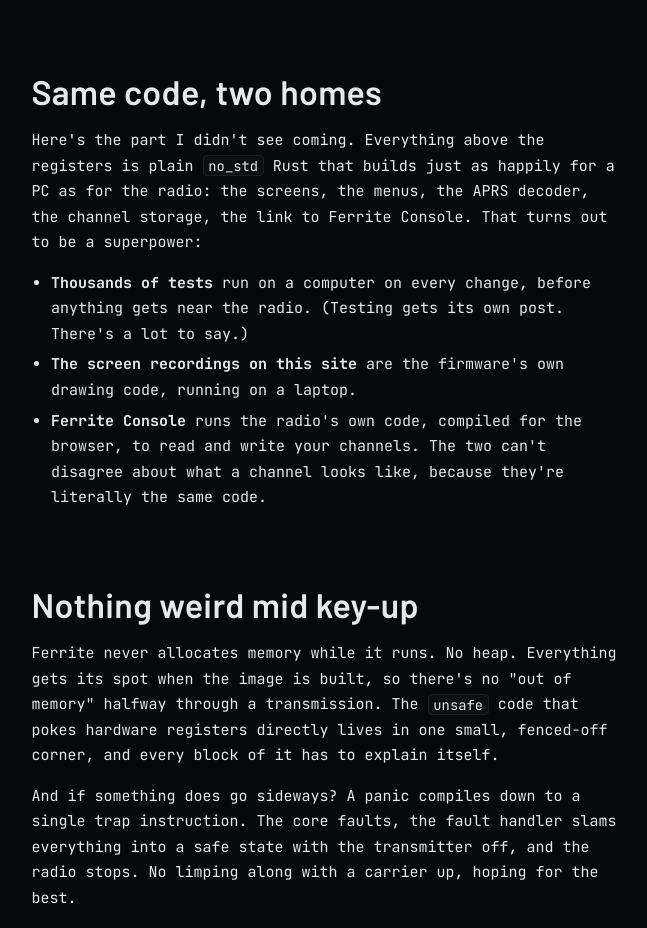
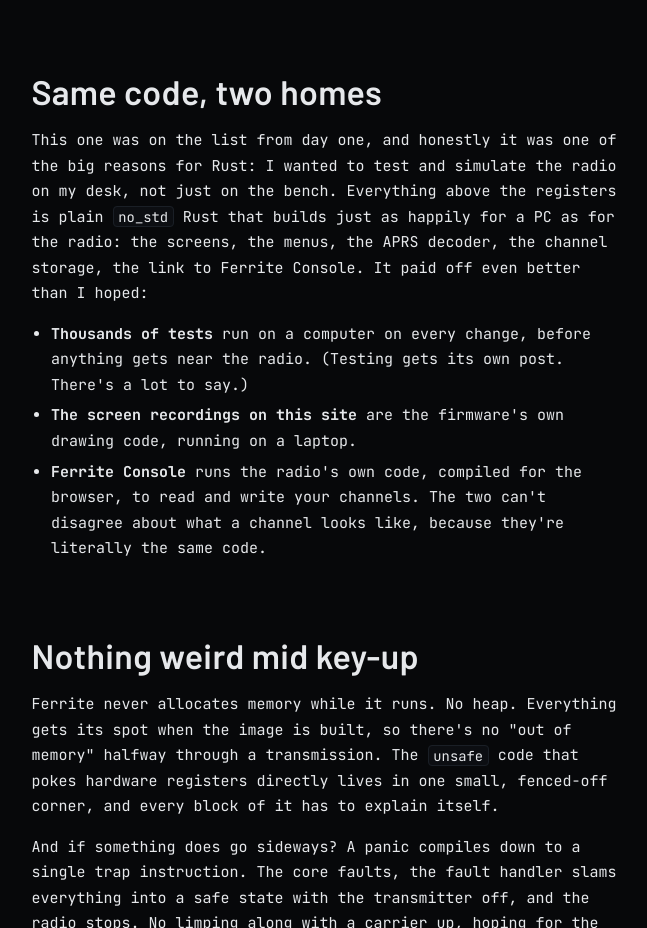
Before and after one commit to FerriteFW/ferrite-website, an Eleventy site: page src/blog/posts/2026-11-01-why-rust.md in a window 1280 px wide. Shown: the part 2081-3009 px from the top of the page, without its empty margins (316-963 px from the left). Built offline with nearby package versions, Linux system fonts and the light colour scheme; Eleventy itself is replaced by a stand-in of ours; files that its build step writes are made by us from their sources.

Commit message:
Blog: testing and the simulator were a reason for Rust, not a surprise
Built with the help of AI.

```diff
--- a/src/blog/posts/2026-11-01-why-rust.md
+++ b/src/blog/posts/2026-11-01-why-rust.md
@@ -54,9 +54,10 @@ Lesson learned, the expensive way.
 
 ## Same code, two homes
 
-Here's the part I didn't see coming. Everything above the registers is plain `no_std` Rust that builds just as
-happily for a PC as for the radio: the screens, the menus, the APRS decoder, the channel storage, the link to
-Ferrite Console. That turns out to be a superpower:
+This one was on the list from day one, and honestly it was one of the big reasons for Rust: I wanted to test and
+simulate the radio on my desk, not just on the bench. Everything above the registers is plain `no_std` Rust that
+builds just as happily for a PC as for the radio: the screens, the menus, the APRS decoder, the channel storage, the
+link to Ferrite Console. It paid off even better than I hoped:
 
 - **Thousands of tests** run on a computer on every change, before anything gets near the radio. (Testing gets
   its own post. There's a lot to say.)
```
